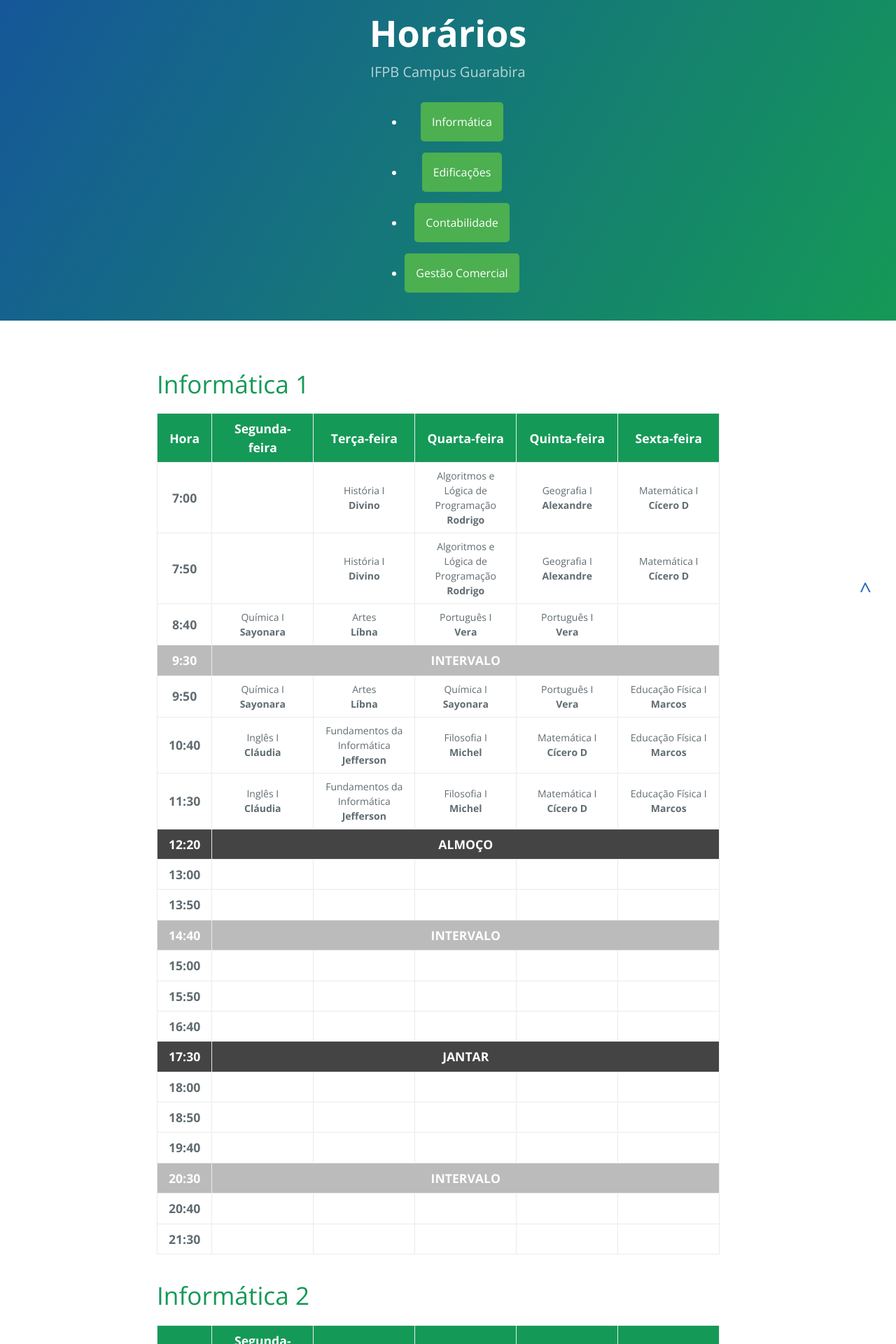
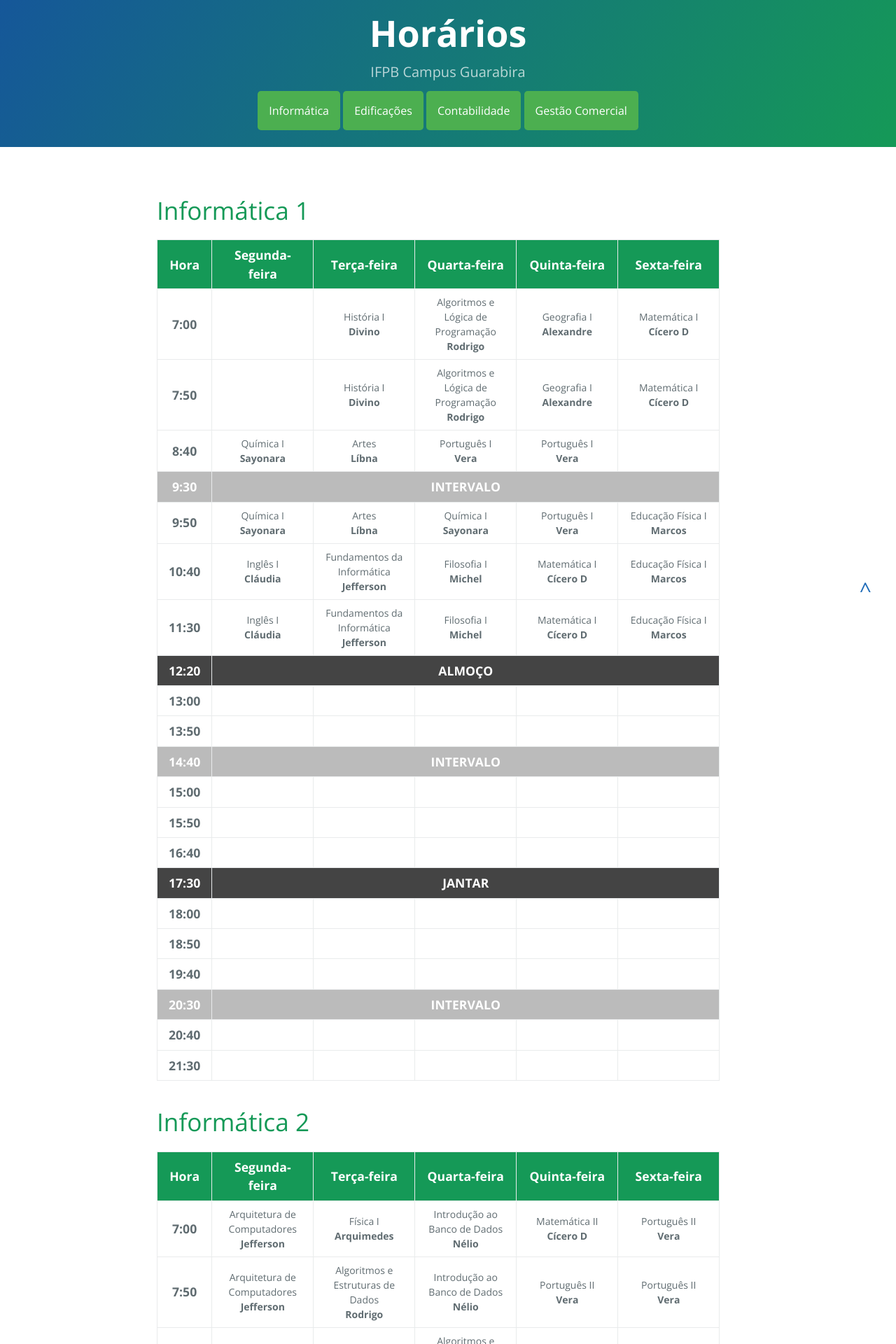
Before and after one commit to ifpb-guarabira/horarios, a Jekyll site: the page built from index.html, in a window 1280 px wide. Shown: the top 1920 px of the page at 70% size. Built offline with Jekyll 4.4.1, drawn with Linux system fonts in a browser that asks for light colours; the list of posts is cut into pages by our own code.

Commit message:
Update page-header.html

```diff
--- a/_includes/page-header.html
+++ b/_includes/page-header.html
@@ -2,18 +2,14 @@
   <h1 class="project-name">{{ site.title }}</h1>
   <h2 class="project-tagline">{{ site.tagline }}</h2>
 
-  <nav >
-    <ul class = "dropdown">
+  <nav class = "dropdown">
       {% for curso in site.data.horarios.cursos %}
-      <li>
         <a class="btn dropbtn">{{curso.nome}}</a>
         <div class="dropdown-content">
           {% for turma in curso.turmas %}
             <a href="#">{{turma.nome}}</a>
           {% endfor %}
         </div>
-      </li>
       {% endfor %}
-    </ul>
   </nav>
 </section>
```
